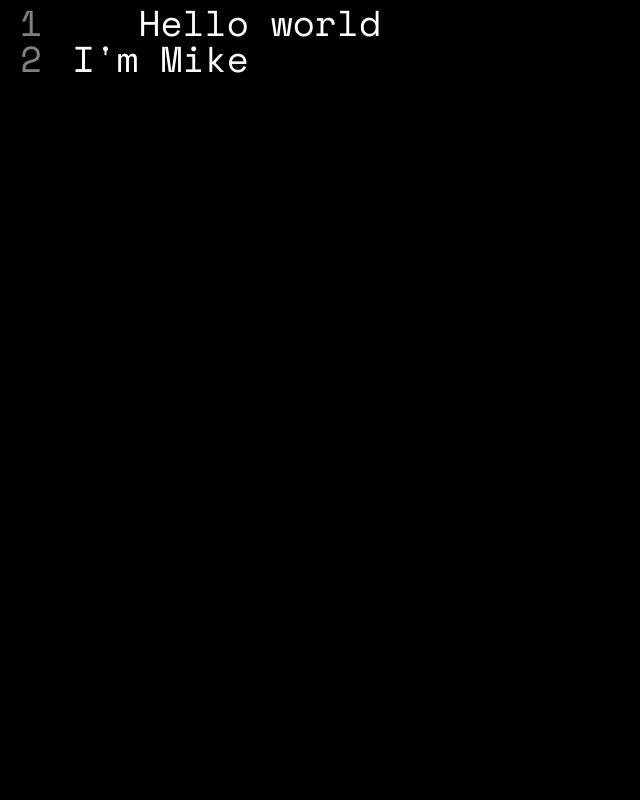
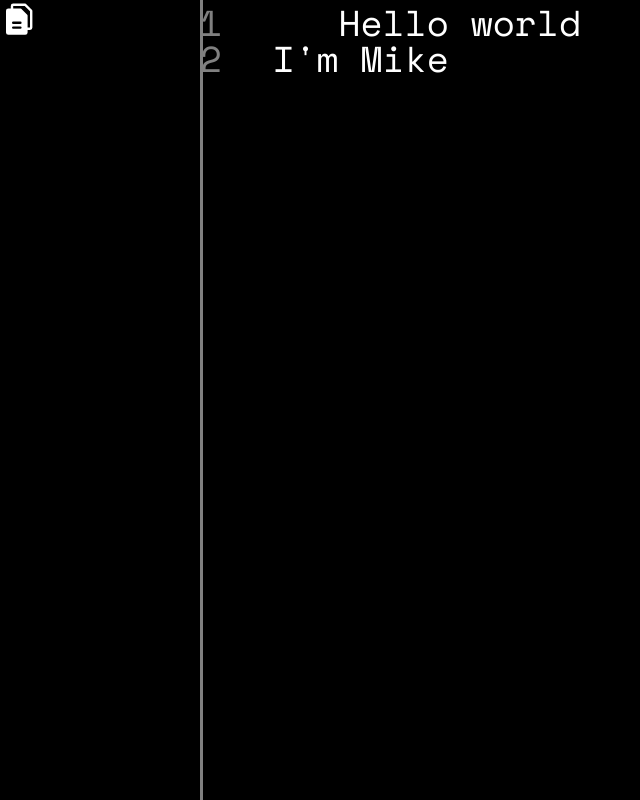
Before and after one commit to flrp13/web-text-editor, a plain HTML site: page index.html in a window 1280 px wide. Shown: the whole page, without its empty margins (0-640 px from the left). Drawn offline with nearby package versions, Linux system fonts and the light colour scheme.

Commit message:
prepare for file browser

```diff
--- a/app.js
+++ b/app.js
@@ -1,11 +1,13 @@
-import {settings} from "./settings.js";
+import { settings } from "./settings.js";
 
 const SCALE_FACTOR = 1.4
-const LINE_START_X = settings.fontSize * SCALE_FACTOR
+const NUMBERED_LINE_START = 200
+const LINE_START_X = NUMBERED_LINE_START + settings.fontSize * SCALE_FACTOR
 
 const canvas = document.getElementById('editor')
 const ctx = canvas.getContext("2d");
 const body = document.body
+canvas.style.cursor = 'text'
 
 let textStrRepr = '\tHello world\n I\'m Mike'
 let text // editor text lines
@@ -25,6 +27,10 @@ const initialClickPos = [0, 0]
 const highlightParams = [0, 0, 0, 0] // x, y, width, height
 let isHighlight = false
 
+const file = new Path2D('M213.65723,66.34326l-40-40A8.00076,8.00076,0,0,0,168,24H88A16.01833,16.01833,0,0,0,72,40V56H56A16.01833,16.01833,0,0,0,40,72V216a16.01833,16.01833,0,0,0,16,16H168a16.01833,16.01833,0,0,0,16-16V200h16a16.01833,16.01833,0,0,0,16-16V72A8.00035,8.00035,0,0,0,213.65723,66.34326ZM136,192H88a8,8,0,0,1,0-16h48a8,8,0,0,1,0,16Zm0-32H88a8,8,0,0,1,0-16h48a8,8,0,0,1,0,16Zm64,24H184V104a8.00035,8.00035,0,0,0-2.34277-5.65674l-40-40A8.00076,8.00076,0,0,0,136,56H88V40h76.68652L200,75.314Z')
+let separator
+let isSeparatorHovered = false
+
 
 function init() {
     canvas.height = body.offsetHeight
@@ -35,6 +41,7 @@ function init() {
 
 function draw() {
     ctx.clearRect(0, 0, canvas.width, canvas.height)
+    ctx.setTransform(1, 0, 0, 1, 0, 0)
 
     // Canvas
     ctx.fillStyle = settings.editorBgColor
@@ -45,7 +52,7 @@ function draw() {
     ctx.font = `${settings.fontSize}px Space Mono`
     ctx.fillStyle = 'grey'
     for (let i = 0; i < text.length; i++) {
-        ctx.fillText(i + 1, 20, settings.fontSize * (i + 1))
+        ctx.fillText(i + 1, NUMBERED_LINE_START, settings.fontSize * (i + 1))
     }
 
     if (isHighlight) {
@@ -70,6 +77,19 @@ function draw() {
         ctx.fillRect(...cursorPos, 5, settings.fontSize)
         ctx.fillStyle = settings.fontColor
     }
+
+    ctx.scale(0.15, 0.15);
+    ctx.fillStyle = 'white'
+    ctx.fill(file)
+    ctx.setTransform(1, 0, 0, 1, 0, 0)
+
+
+    separator = new Path2D()
+    separator.rect(NUMBERED_LINE_START, 0, 3, canvas.height)
+    ctx.fillStyle = isSeparatorHovered ? 'blue' : 'grey'
+    ctx.fill(separator)
+
+
 
     window.requestAnimationFrame(draw)
 }
@@ -282,7 +302,7 @@ function highlightSelection() {
 let leftClickPressed = false
 
 window.addEventListener('mousemove', (e) => {
-    let {clientX: x, clientY: y} = e;
+    let { clientX: x, clientY: y } = e;
 
     if (leftClickPressed && initialClickPos[0] != x) {
 
@@ -294,10 +314,17 @@ window.addEventListener('mousemove', (e) => {
         highlightSelection()
     }
 
+    if (ctx.isPointInPath(separator, x, y)) {
+        isSeparatorHovered = true
+        canvas.style.cursor = 'ew-resize'
+    } else {
+        isSeparatorHovered = false
+        canvas.style.cursor = 'text'
+    }
 })
 
 window.addEventListener('mousedown', (e) => {
-    let {clientX: x, clientY: y} = e;
+    let { clientX: x, clientY: y } = e;
     leftClickPressed = e.button == 0
 
     // handle the case where text is highlighted
@@ -318,7 +345,7 @@ window.addEventListener('mousedown', (e) => {
 })
 
 window.addEventListener('mouseup', (e) => {
-    let {clientX: x, clientY: y} = e;
+    let { clientX: x, clientY: y } = e;
 
     if (leftClickPressed) {
         leftClickPressed = false
--- a/index.html
+++ b/index.html
@@ -13,9 +13,6 @@
             margin: 0;
             height: 100%;
         }
-        canvas {
-            cursor: text;
-        }
     </style>
 </head>
 <body>
```
Also changed, not shown: file.svg (added).
